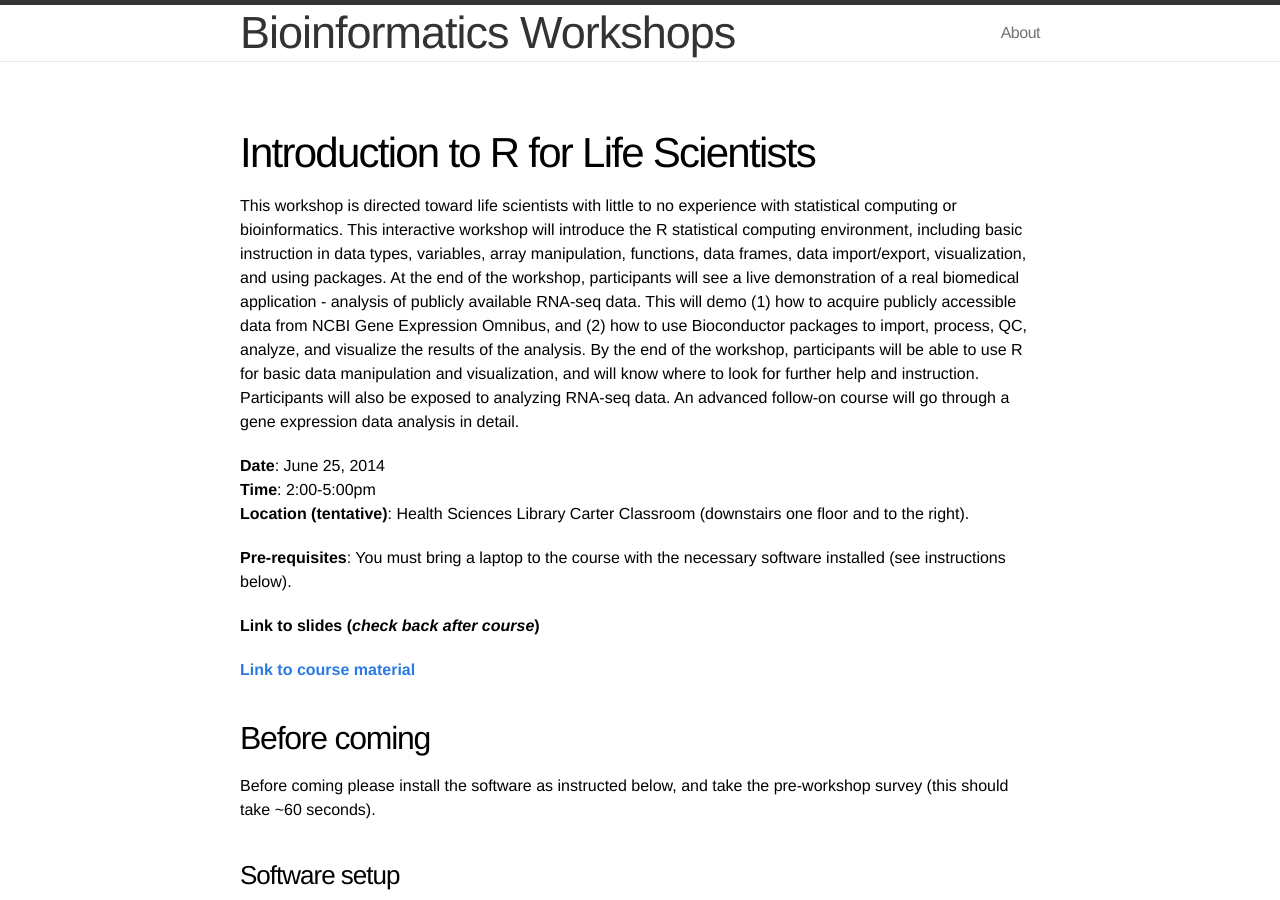
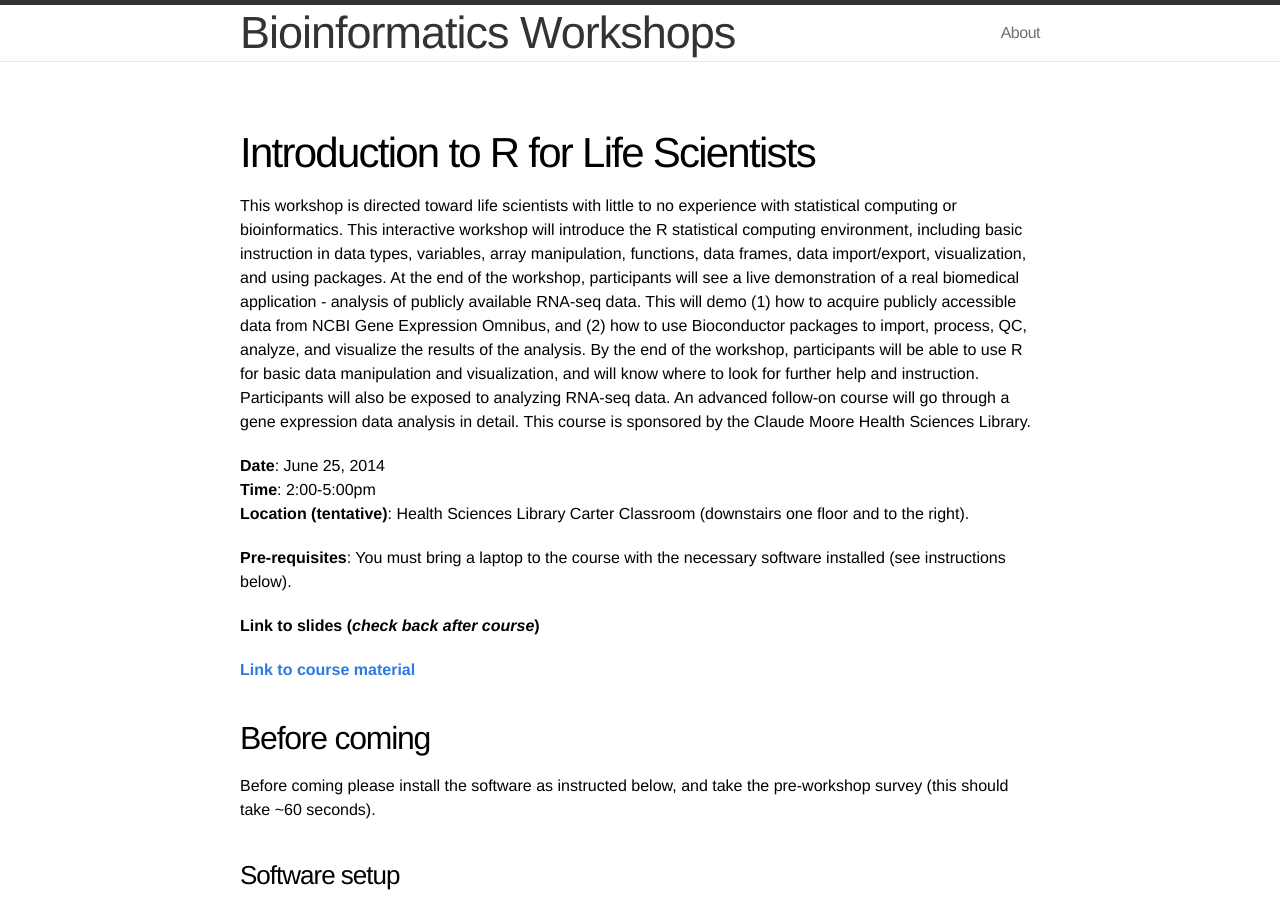
Before and after one commit to bioconnector/workshops2015, a Jekyll site: the page built from lessons/intro-r-lifesci/index.md, in a window 1280 px wide and 900 px high. Built offline with Jekyll 4.4.1, drawn with Linux system fonts in a browser that asks for light colours; Markdown is read by kramdown in place of the engine named in the settings.

Commit message:
sponsorship info

```diff
--- a/lessons/intro-r-lifesci/index.md
+++ b/lessons/intro-r-lifesci/index.md
@@ -4,7 +4,7 @@ layout: page
 
 # Introduction to R for Life Scientists
 
-This workshop is directed toward life scientists with little to no experience with statistical computing or bioinformatics. This interactive workshop will introduce the R statistical computing environment, including basic instruction in data types, variables, array manipulation, functions, data frames, data import/export, visualization, and using packages. At the end of the workshop, participants will see a live demonstration of a real biomedical application - analysis of publicly available RNA-seq data. This will demo (1) how to acquire publicly accessible data from NCBI Gene Expression Omnibus, and (2) how to use Bioconductor packages to import, process, QC, analyze, and visualize the results of the analysis. By the end of the workshop, participants will be able to use R for basic data manipulation and visualization, and will know where to look for further help and instruction. Participants will also be exposed to analyzing RNA-seq data. An advanced follow-on course will go through a gene expression data analysis in detail.
+This workshop is directed toward life scientists with little to no experience with statistical computing or bioinformatics. This interactive workshop will introduce the R statistical computing environment, including basic instruction in data types, variables, array manipulation, functions, data frames, data import/export, visualization, and using packages. At the end of the workshop, participants will see a live demonstration of a real biomedical application - analysis of publicly available RNA-seq data. This will demo (1) how to acquire publicly accessible data from NCBI Gene Expression Omnibus, and (2) how to use Bioconductor packages to import, process, QC, analyze, and visualize the results of the analysis. By the end of the workshop, participants will be able to use R for basic data manipulation and visualization, and will know where to look for further help and instruction. Participants will also be exposed to analyzing RNA-seq data. An advanced follow-on course will go through a gene expression data analysis in detail. This course is sponsored by the Claude Moore Health Sciences Library.
 
 **Date**: June 25, 2014
 **Time**: 2:00-5:00pm
```
